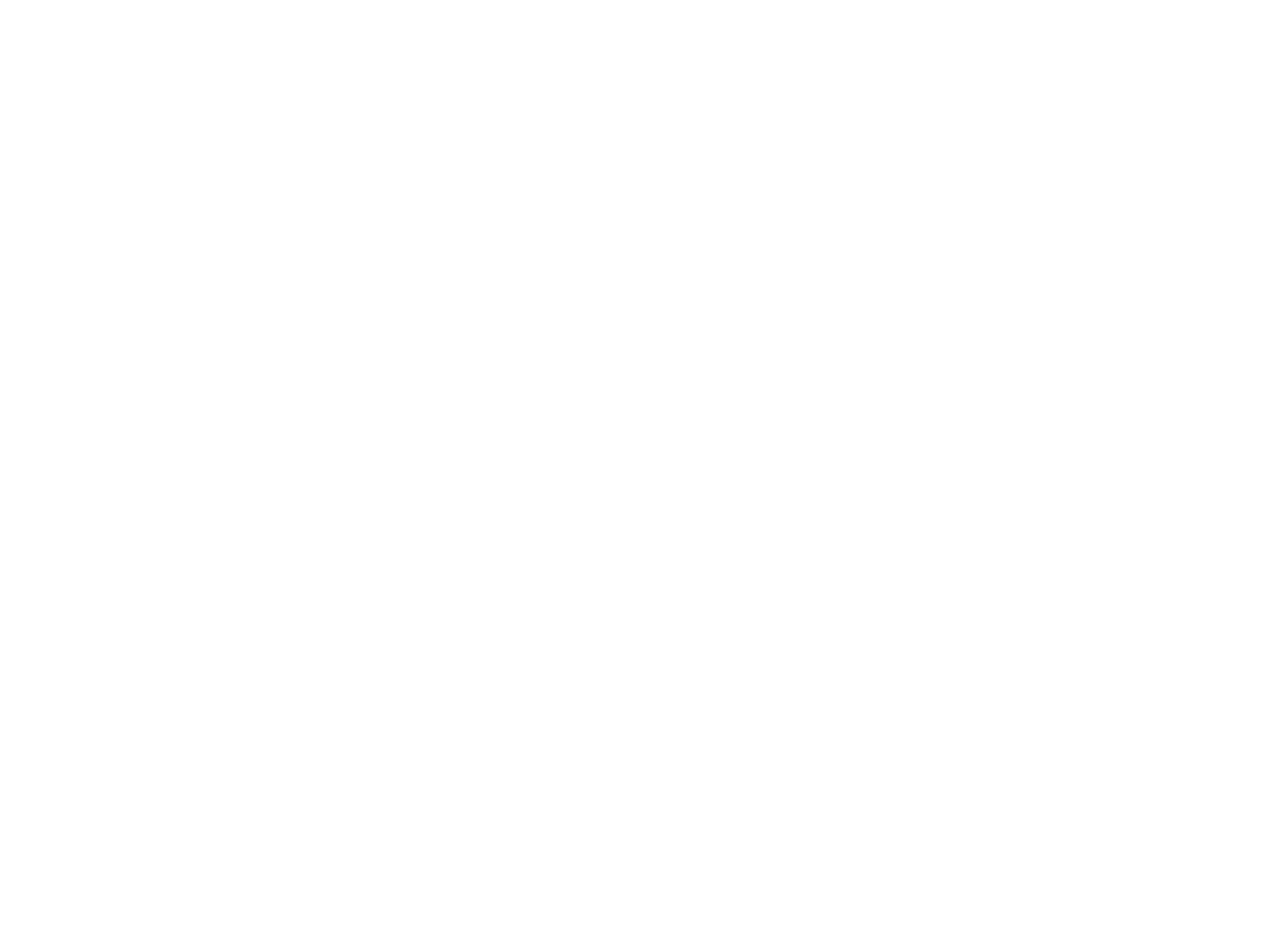
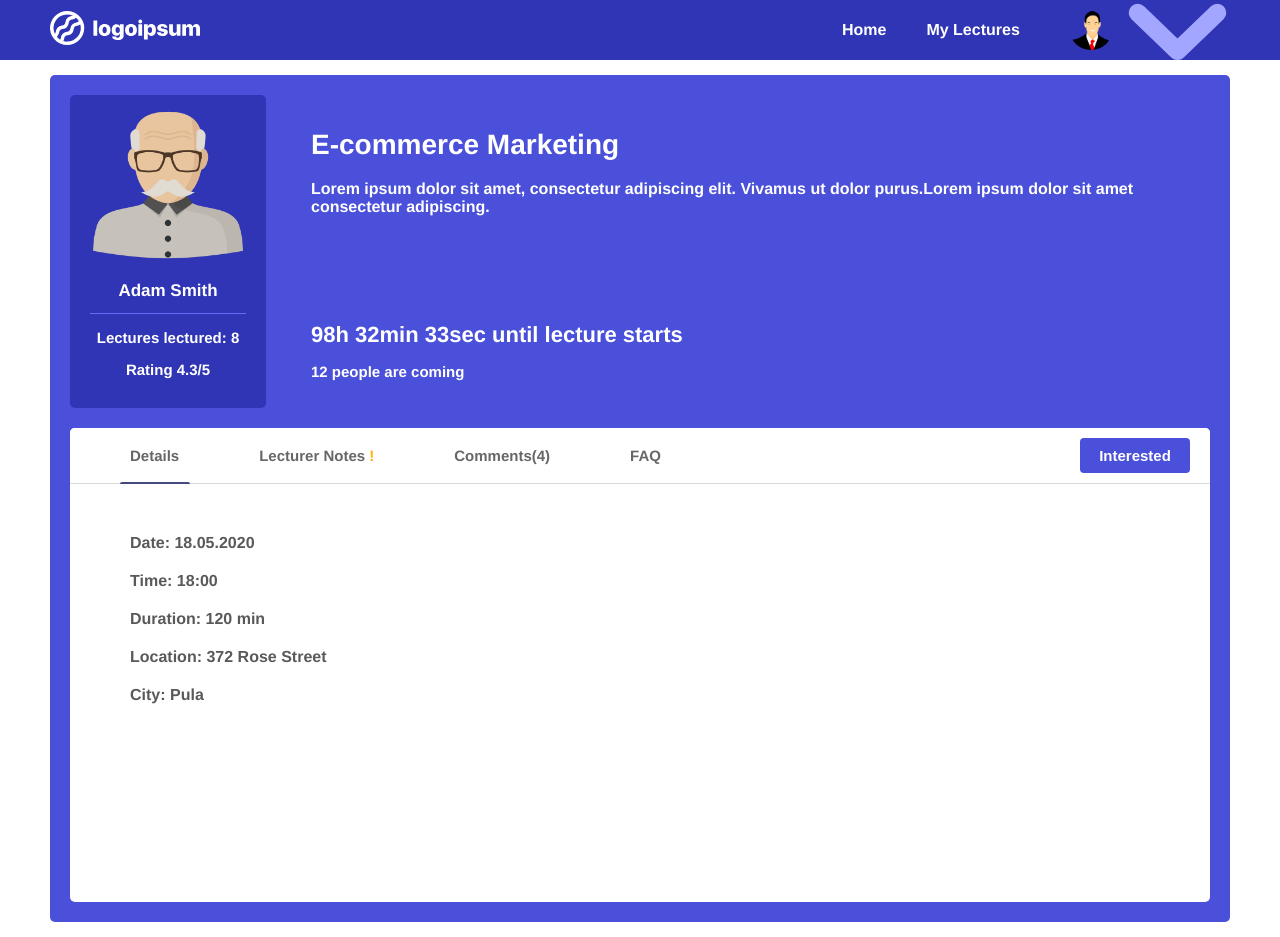
Before and after one commit to alkuca/Predavanja, a Vue app in the folder client/: page /lecture in a window 1280 px wide. Before the commit the page ends 800 px from the top, so only its background shows below. Built offline with nearby package versions, Linux system fonts and the light colour scheme.

Commit message:
Lecture Page

```diff
--- /dev/null
+++ b/client/src/components/Lecture.vue
@@ -0,0 +1,247 @@
+<template>
+    <div>
+        <Navbar/>
+        <div class="lecture-container">
+            <div class="lecture-inner-container">
+                <div class="section-top">
+                    <div class="top-left">
+                        <div class="lecturer-info">
+                            <div class="lecturer-image-name">
+                                <img class="lecturer-image" src="../assets/teacher.png" alt="lecturer"/>
+                                <h1>Adam Smith</h1>
+                            </div>
+                            <div class="white-line"/>
+                            <div class="lecturer-details">
+                                <p>Lectures lectured: 8</p>
+                                <p>Rating 4.3/5</p>
+                            </div>
+                        </div>
+                    </div>
+                    <div class="top-right">
+                        <div class="lecture-text">
+                            <h1>E-commerce Marketing</h1>
+                            <p>Lorem ipsum dolor sit amet, consectetur adipiscing elit. Vivamus ut dolor purus.Lorem ipsum dolor sit amet consectetur adipiscing.</p>
+                        </div>
+                        <div class="date-countdown">
+                            <div>
+                                <h1>98h 32min 33sec until lecture starts</h1>
+                                <p>12 people are coming</p>
+                            </div>
+                        </div>
+                    </div>
+                </div>
+                <div class="section-bottom">
+                    <div class="section-bottom-inner-container">
+                        <nav>
+                            <div class="nav-container">
+                                <div class="lecture-links">
+                                    <a>Details</a>
+                                    <a>Lecturer Notes<span> !</span></a>
+                                    <a>Comments(4)</a>
+                                    <a>FAQ</a>
+                                    <div class="underline"/>
+                                </div>
+                                <a class="interested-button"><button>Interested</button></a>
+                            </div>
+                        </nav>
+                        <div class="section-bottom-content">
+                            <div class="details">
+                                <p>Date: 18.05.2020</p>
+                                <p>Time: 18:00</p>
+                                <p>Duration: 120 min</p>
+                                <p>Location: 372 Rose Street</p>
+                                <p>City: Pula</p>
+                            </div>
+                        </div>
+                    </div>
+                </div>
+            </div>
+        </div>
+    </div>
+</template>
+
+<script>
+    import Navbar from "./Navbar";
+    export default {
+        name: "Lecture",
+        components: {Navbar}
+    }
+</script>
+
+<style scoped>
+    .lecture-container{
+        display: flex;
+        position: relative;
+        min-height:calc(100vh - 90px);
+        margin:15px 0;
+    }
+    .lecture-inner-container{
+        background: #4A50D9;
+        width: 100%;
+        margin:0 50px;
+        border-radius: 5px;
+    }
+    .section-top{
+        width:100%;
+        display: flex;
+        position: relative;
+    }
+    .section-bottom{
+        padding: 0 20px;
+
+    }
+    .top-left{
+        display: flex;
+        align-items: center;
+        height:100%;
+        margin:20px 0;
+        width:20%;
+    }
+    .lecturer-info{
+        width:100%;
+        margin:0 20px;
+        display: flex;
+        padding: 15px 0;
+        align-items: center;
+        justify-content: center;
+        flex-direction: column;
+        background: #2F35B5;
+        border-radius: 5px;
+        position: relative;
+    }
+    .lecturer-image-name{
+        display: flex;
+        justify-content: center;
+        align-items: center;
+        flex-direction: column;
+    }
+    .lecturer-image-name img{
+        margin-bottom:10px;
+    }
+    .lecturer-image-name h1{
+        font-size:17px;
+        color:white;
+    }
+    .white-line{
+        background: #646BF2;
+        height:1px;
+        width:80%;
+    }
+    .lecturer-details{
+        color:white;
+        font-weight: bold;
+        font-size: 15px;
+        text-align: center;
+    }
+    .top-right{
+        width:80%;
+        display: flex;
+        flex-direction: column;
+        justify-content: space-between;
+    }
+    .lecture-text{
+        margin:35px 25px;
+        color:white;
+        font-weight: bold;
+    }
+    .lecture-text h1{
+        font-size:28px;
+    }
+    .lecture-text p{
+        font-size:16px;
+    }
+    .date-countdown{
+        display: flex;
+        margin: 10px 25px 33px 25px;
+    }
+    .date-countdown h1{
+        color:white;
+        font-size: 22px;
+        font-weight: bold;
+    }
+    .date-countdown p{
+        color:white;
+        font-weight: bold;
+        font-size:15px;
+    }
+    .section-bottom-inner-container{
+        background: white;
+        width:100%;
+        border-radius: 5px;
+        margin-bottom:20px;
+    }
+    .lecture-links a {
+        font-weight: bold;
+        font-size:15px;
+        text-decoration: none;
+        padding: 17px 10px;
+        margin: 0 30px;
+        cursor: pointer;
+        color: #676767;
+    }
+    .lecture-links p {
+        font-weight: bold;
+        font-size:16px;
+        text-decoration: none;
+        color: #676767;
+    }
+    .nav-container{
+        padding: 0 20px;
+        position: relative;
+        z-index: 2;
+        width: 100%;
+        display: flex;
+        justify-content: space-between;
+        background: white;
+        border-radius: 5px 5px 0 0;
+    }
+    nav{
+        display: flex;
+        height:55px;
+        border-bottom:1px solid rgba(0, 0, 0, 0.15);
+        background: white;
+        border-radius: 5px 5px 0 0;
+    }
+    .lecture-links{
+        display: flex;
+        position: relative;
+        justify-content: center;
+        align-items: center;
+    }
+    .section-bottom-content{
+        padding: 30px 60px;
+        display: flex;
+        min-height:358px;
+    }
+    span{
+        color: #FFB300;
+    }
+    .details p{
+        font-weight: bold;
+        color: #595959;
+        margin: 20px 0;
+    }
+    .interested-button{
+        align-self: center;
+    }
+    .interested-button button{
+        background: #4A50D9;
+        color:white;
+        border-radius: 4px;
+        border:none;
+        font-weight: bold;
+        font-size:15px;
+        height:35px;
+        width:110px;
+    }
+    .underline{
+        position: absolute;
+        height:2px;
+        background: #46497E;
+        bottom:-1px;
+        width:70px;
+        left:30px;
+        transition: 0.2s;
+        border-radius: 10px 10px 0 0;
+    }
+</style>
--- a/client/src/components/LectureCard.vue
+++ b/client/src/components/LectureCard.vue
@@ -24,7 +24,9 @@
                     <p>Date: 18.02.2020</p>
                     <p>People interested: 24</p>
                 </div>
-                <button>View Details</button>
+                <router-link to="/lecture">
+                    <button>View Details</button>
+                </router-link>
             </div>
         </div>
     </div>
@@ -112,9 +114,11 @@
         margin: 10px 25px 33px 25px;
         align-items: center;
     }
+    .date-section a{
+        align-self: flex-end;
+    }
     .date-section button{
         height:32px;
-        align-self: flex-end;
         border:none;
         background: white;
         width:100px;
--- a/client/src/main.js
+++ b/client/src/main.js
@@ -4,6 +4,7 @@
 import Home from "./components/Home";
 import Login from "./components/Login";
 import Account from "./components/Account";
+import Lecture from "./components/Lecture";
 
 Vue.use(VueRouter);
 
@@ -13,7 +14,8 @@
   routes:[
     {path: "/", component: Home},
     {path: "/login", component: Login},
-    {path: "/account", component: Account}
+    {path: "/account", component: Account},
+    {path: "/lecture", component: Lecture}
   ],
   mode: "history"
 });
```
